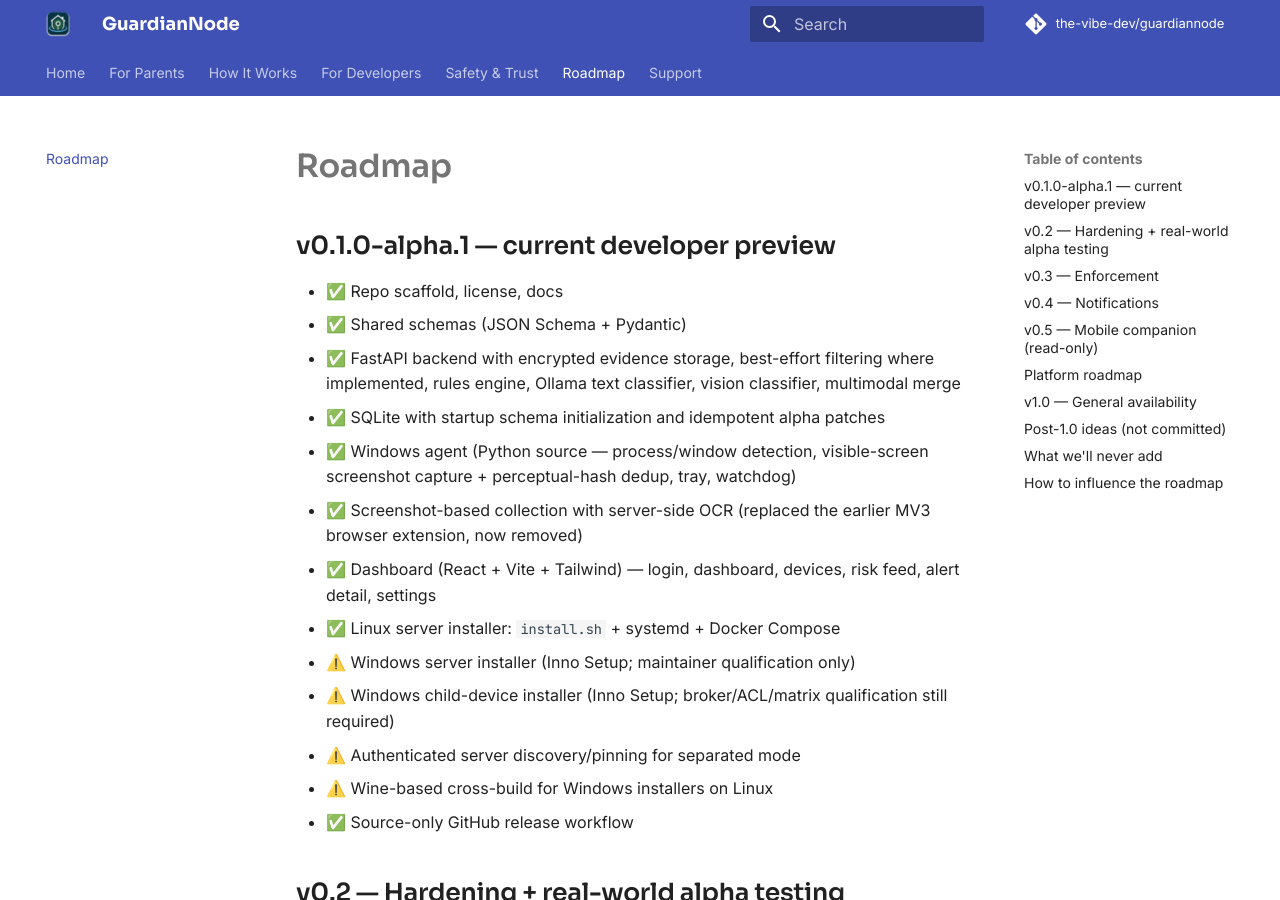
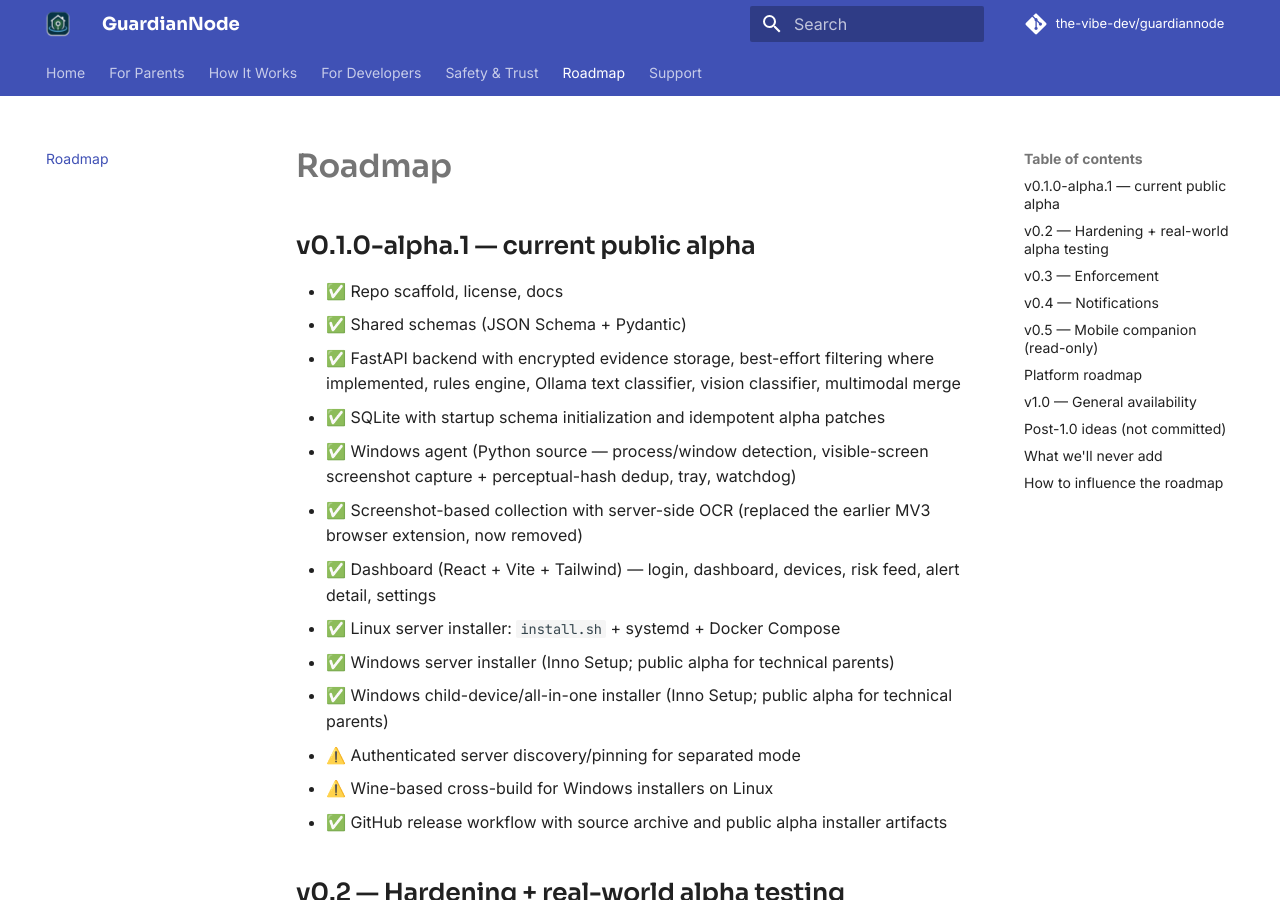
Before and after one commit to the-vibe-dev/guardiannode, an MkDocs documentation site: the page built from docs/ROADMAP.md, in a window 1280 px wide and 900 px high. Built offline with MkDocs 1.6.1 and Material for MkDocs 9.7.7, drawn with Linux system fonts in a browser that asks for light colours; comment, search, counter and statistics services are not loaded.

Commit message:
Fix stale public alpha installer wording

```diff
--- a/docs/ROADMAP.md
+++ b/docs/ROADMAP.md
@@ -1,6 +1,6 @@
 # Roadmap
 
-## v0.1.0-alpha.1 — current developer preview
+## v0.1.0-alpha.1 — current public alpha
 
 - ✅ Repo scaffold, license, docs
 - ✅ Shared schemas (JSON Schema + Pydantic)
@@ -10,11 +10,11 @@
 - ✅ Screenshot-based collection with server-side OCR (replaced the earlier MV3 browser extension, now removed)
 - ✅ Dashboard (React + Vite + Tailwind) — login, dashboard, devices, risk feed, alert detail, settings
 - ✅ Linux server installer: `install.sh` + systemd + Docker Compose
-- ⚠️ Windows server installer (Inno Setup; maintainer qualification only)
-- ⚠️ Windows child-device installer (Inno Setup; broker/ACL/matrix qualification still required)
+- ✅ Windows server installer (Inno Setup; public alpha for technical parents)
+- ✅ Windows child-device/all-in-one installer (Inno Setup; public alpha for technical parents)
 - ⚠️ Authenticated server discovery/pinning for separated mode
 - ⚠️ Wine-based cross-build for Windows installers on Linux
-- ✅ Source-only GitHub release workflow
+- ✅ GitHub release workflow with source archive and public alpha installer artifacts
 
 ## v0.2 — Hardening + real-world alpha testing
 
```
Also changed, not shown: README.md (+12 -9 lines), docs/DEVICE_PAIRING.md (+5 -3 lines), docs/INSTALLER_ARCHITECTURE.md (+4 -3 lines), 1 other file.
